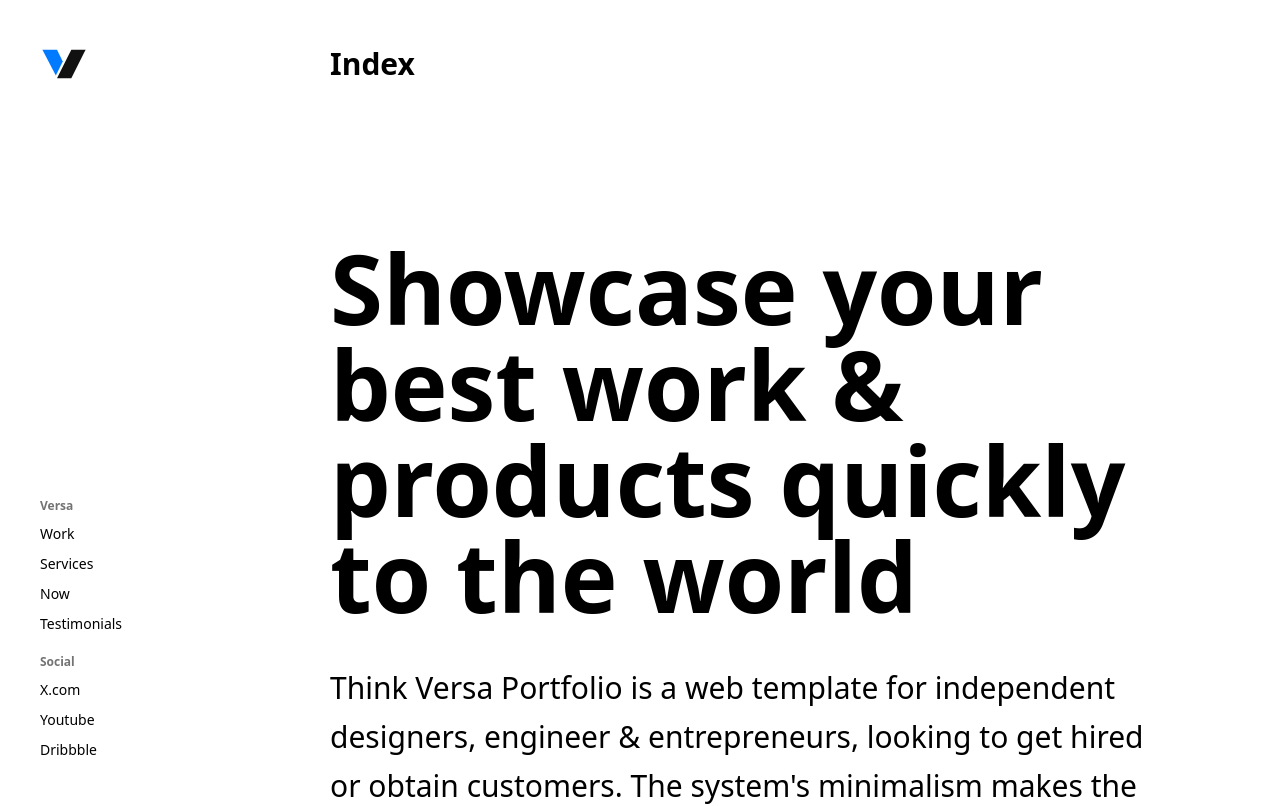
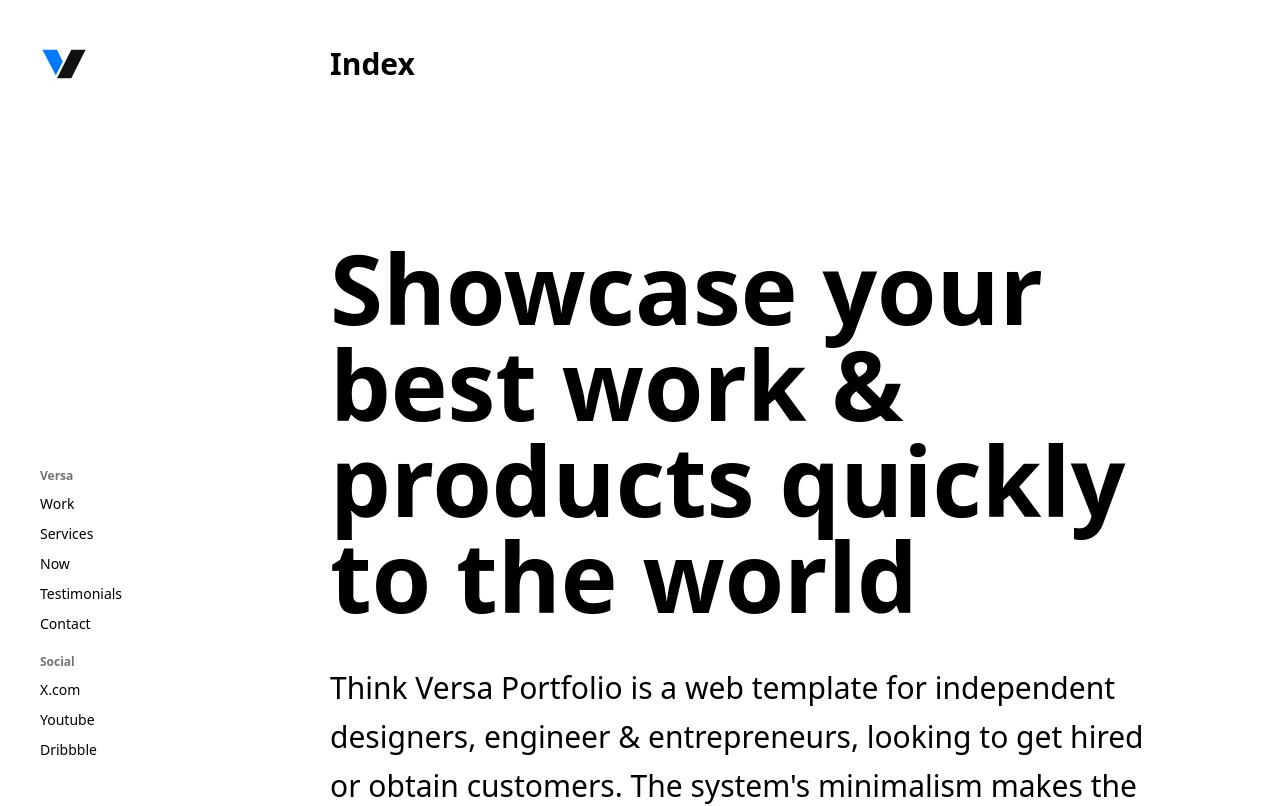
Before and after one commit to madebyporter/versaport, a Nuxt app: page / in a window 1280 px wide. Shown: the top 806 px of the page. Built offline with nearby package versions, Linux system fonts and the light colour scheme; some icons are missing.

Commit message:
added contact link

```diff
--- a/app.vue
+++ b/app.vue
@@ -2,6 +2,9 @@
   useHead({
     titleTemplate: (titleChunk) => {
       return titleChunk ? `${titleChunk} - Versaport` : 'Versaport';
+    },
+    htmlAttrs: {
+      class: 'scroll-smooth'
     }
   })
 </script>
--- a/assets/css/output.css
+++ b/assets/css/output.css
@@ -892,6 +892,10 @@ video {
   overflow-x: scroll;
 }
 
+.scroll-smooth {
+  scroll-behavior: smooth;
+}
+
 .whitespace-nowrap {
   white-space: nowrap;
 }
--- a/data/nav.json
+++ b/data/nav.json
@@ -20,6 +20,11 @@
       {
         "text": "Testimonials",
         "url": "#testimonials",
+        "external": false
+      },
+      {
+        "text": "Contact",
+        "url": "#contact",
         "external": false
       }
     ]
```
Also changed, not shown: components/nav.vue (line endings or trailing spaces).
